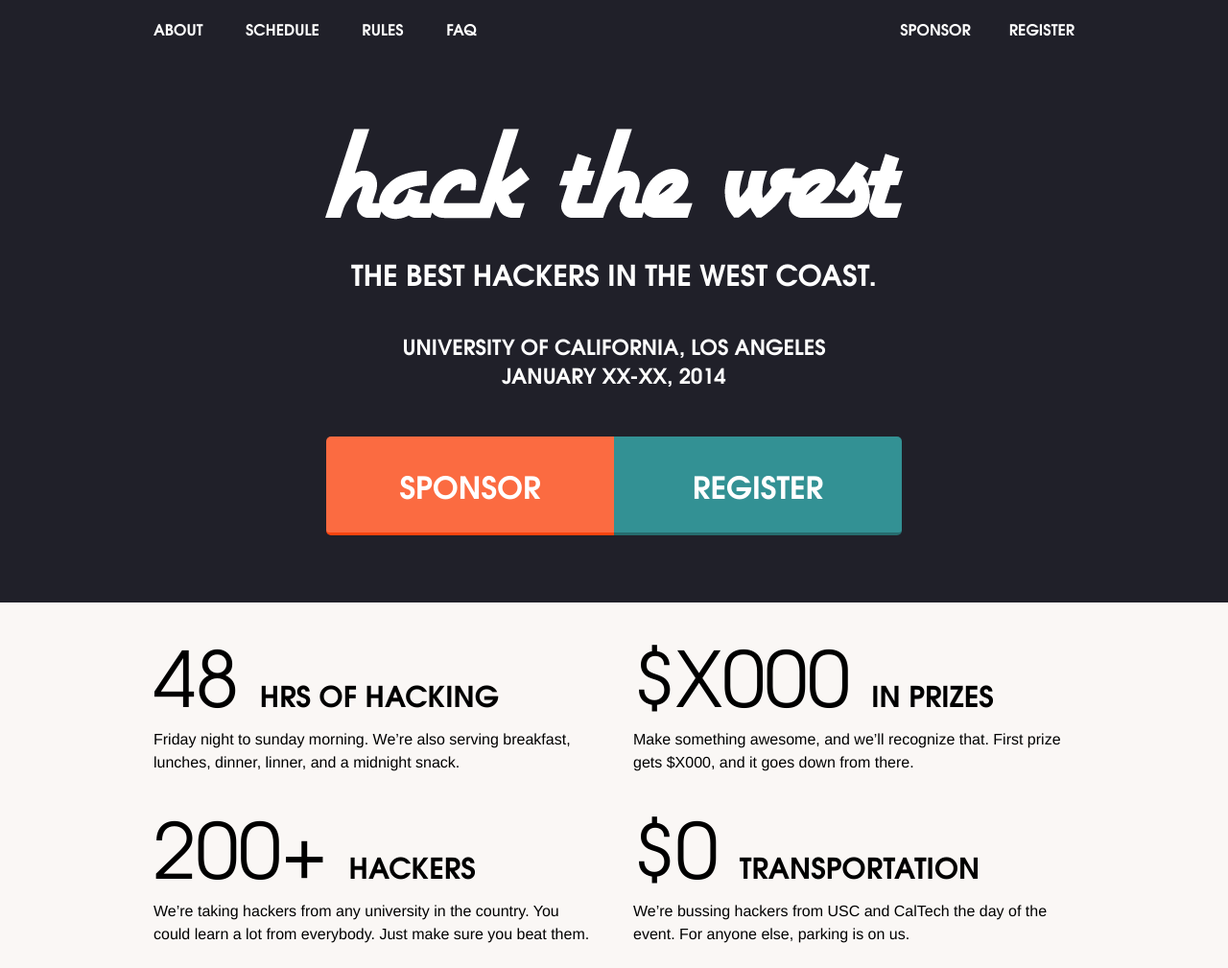
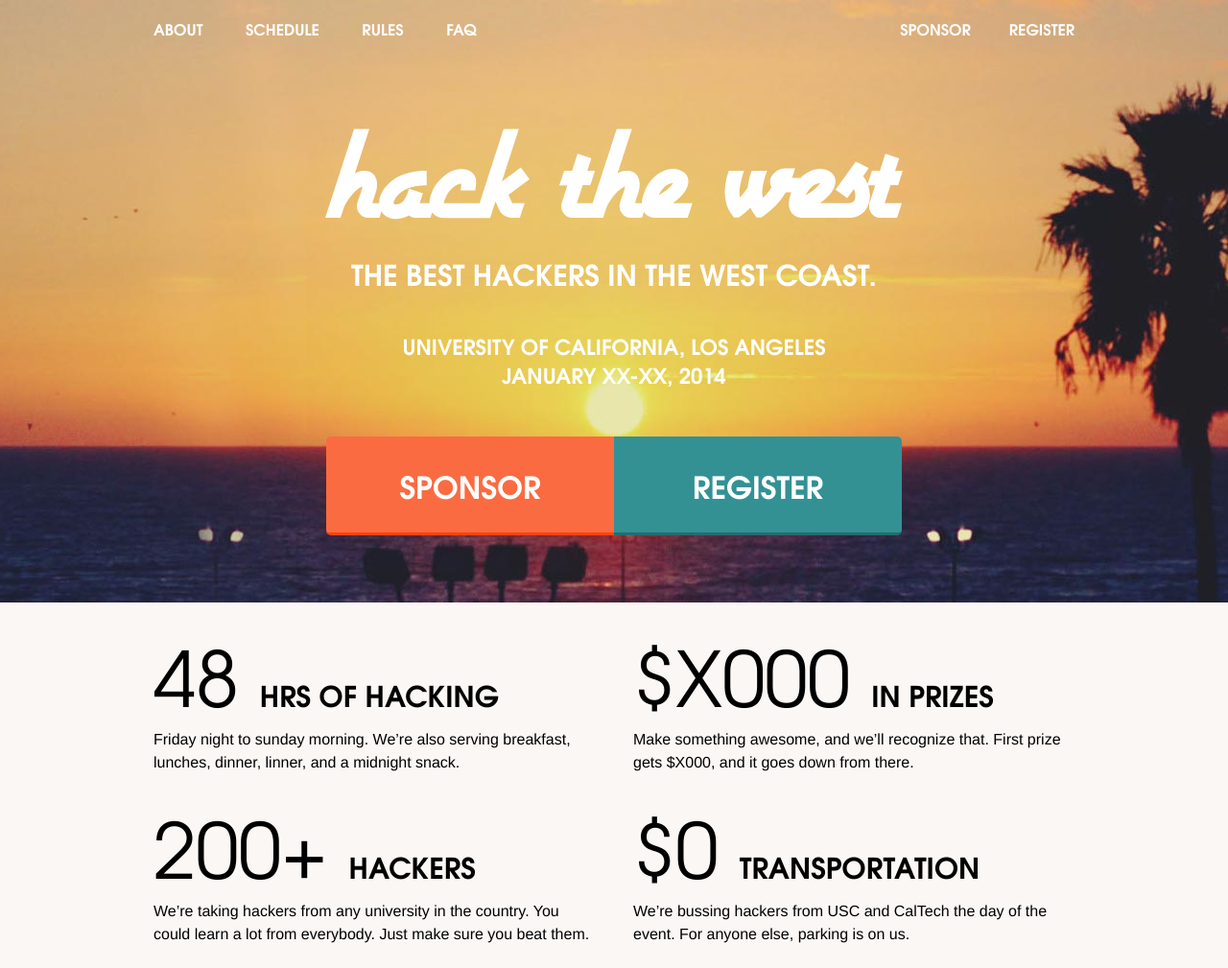
Before and after one commit to hcheng14/eee-static, a plain HTML site: page index.html in a window 1280 px wide. Shown: the top 1009 px of the page at 96% size. Drawn offline with nearby package versions, Linux system fonts and the light colour scheme.

Commit message:
fixed the background

```diff
--- a/style/style.less
+++ b/style/style.less
@@ -25,7 +25,7 @@
 body {
     margin: 0;
     padding: 0;
-    background: @color-background url('img/bg.jpg') top center no-repeat fixed;
+    background: @color-background url('../img/bg.jpg') top center no-repeat fixed;
     font: 16px 'Helvetica Neue', 'Helvetica', 'Arial', sans-serif;
     text-rendering: optimizeLegibility;
 }
```
